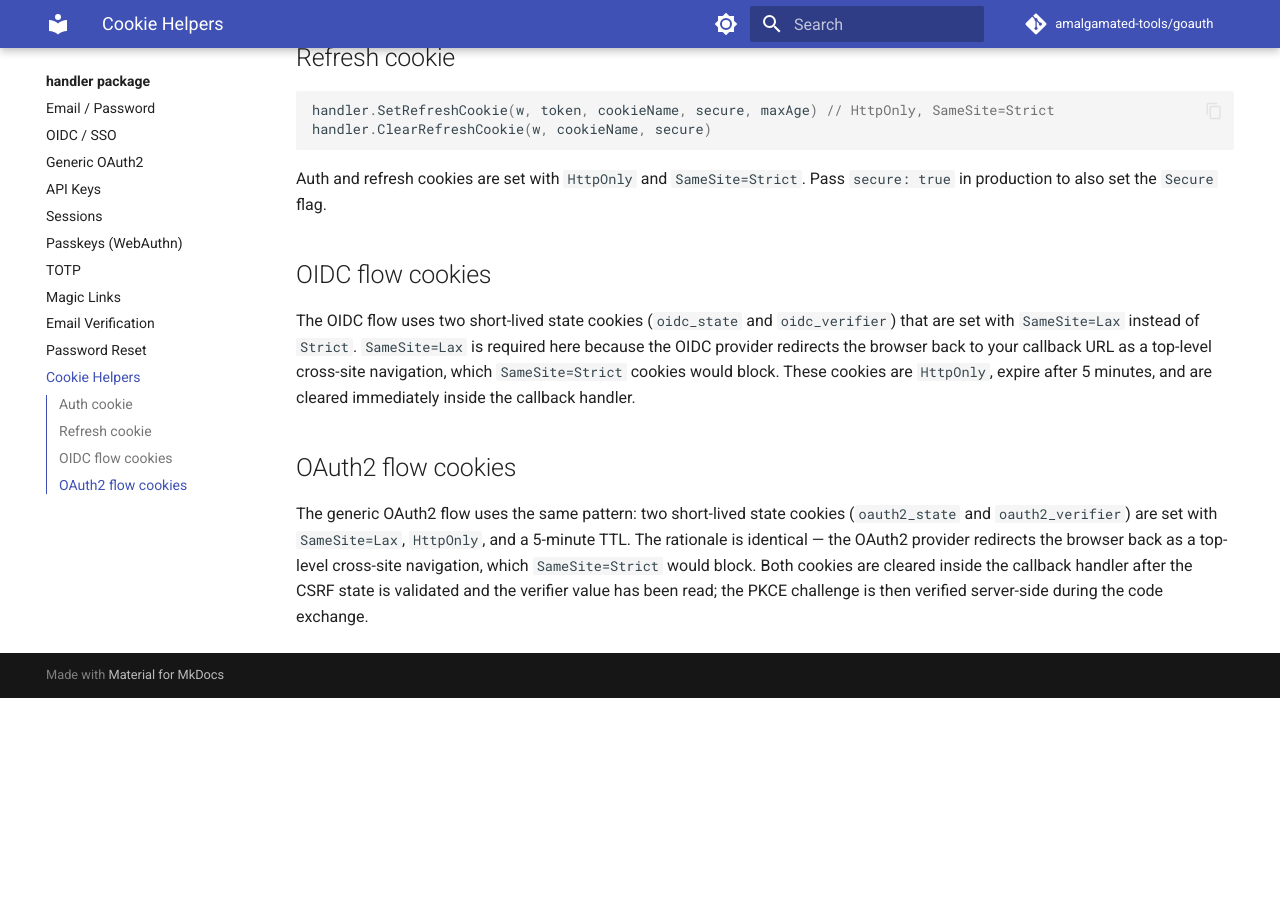
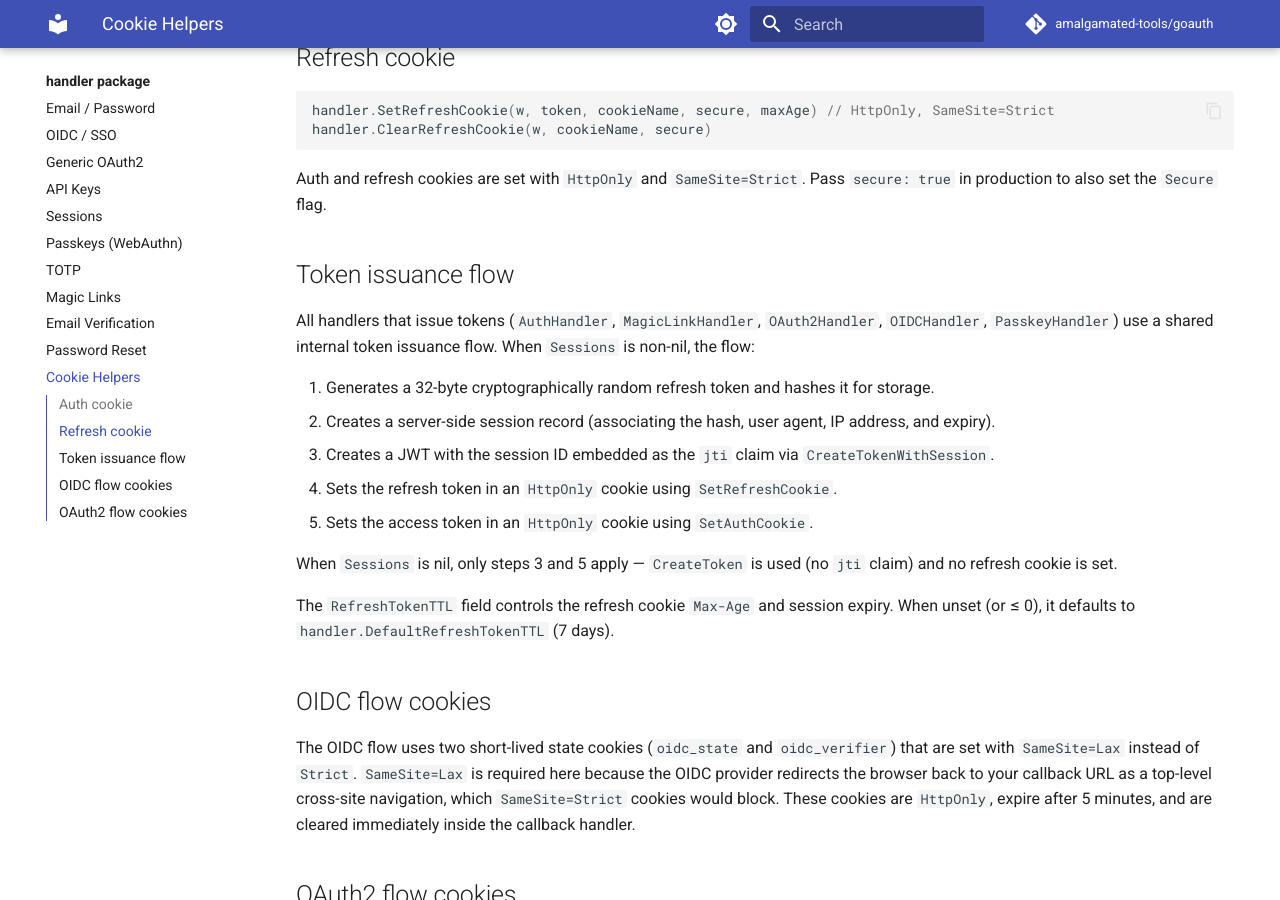
Before and after one commit to amalgamated-tools/goauth, an MkDocs documentation site: the page built from docs/handler/cookies.md, in a window 1280 px wide and 900 px high, scrolled down 429 px. Built offline with MkDocs 1.6.1 and Material for MkDocs 9.7.7, drawn with Linux system fonts in a browser that asks for light colours; comment, search, counter and statistics services are not loaded; before the commit the page ends 1127 px from its top, so only the background shows below that.

Commit message:
docs: document shared token issuance flow and fix magic-links warning
- Add missing '!!! warning "Sessions requires RefreshCookieName"' callout
  to magic-links.md, matching the style used in auth.md, oauth2.md,
  oidc.md, and passkeys.md.
- Add 'Token issuance flow' section to cookies.md explaining the
  centralized issueTokens logic extracted in PR #330: session creation,
  refresh token hashing, JWT minting, and cookie setting.

Follows PR #330: Extract shared session/refresh-cookie validation
for auth handlers.

Co-authored-by: Copilot <223556219+Copilot@users.noreply.github.com>

```diff
--- a/docs/handler/cookies.md
+++ b/docs/handler/cookies.md
@@ -18,6 +18,20 @@ handler.ClearRefreshCookie(w, cookieName, secure)
 
 Auth and refresh cookies are set with `HttpOnly` and `SameSite=Strict`. Pass `secure: true` in production to also set the `Secure` flag.
 
+## Token issuance flow
+
+All handlers that issue tokens (`AuthHandler`, `MagicLinkHandler`, `OAuth2Handler`, `OIDCHandler`, `PasskeyHandler`) use a shared internal token issuance flow. When `Sessions` is non-nil, the flow:
+
+1. Generates a 32-byte cryptographically random refresh token and hashes it for storage.
+2. Creates a server-side session record (associating the hash, user agent, IP address, and expiry).
+3. Creates a JWT with the session ID embedded as the `jti` claim via `CreateTokenWithSession`.
+4. Sets the refresh token in an `HttpOnly` cookie using `SetRefreshCookie`.
+5. Sets the access token in an `HttpOnly` cookie using `SetAuthCookie`.
+
+When `Sessions` is nil, only steps 3 and 5 apply — `CreateToken` is used (no `jti` claim) and no refresh cookie is set.
+
+The `RefreshTokenTTL` field controls the refresh cookie `Max-Age` and session expiry. When unset (or ≤ 0), it defaults to `handler.DefaultRefreshTokenTTL` (7 days).
+
 ## OIDC flow cookies
 
 The OIDC flow uses two short-lived state cookies (`oidc_state` and `oidc_verifier`) that are set with `SameSite=Lax` instead of `Strict`. `SameSite=Lax` is required here because the OIDC provider redirects the browser back to your callback URL as a top-level cross-site navigation, which `SameSite=Strict` cookies would block. These cookies are `HttpOnly`, expire after 5 minutes, and are cleared immediately inside the callback handler.
```
Also changed, not shown: docs/handler/magic-links.md (+4 -1 lines).
